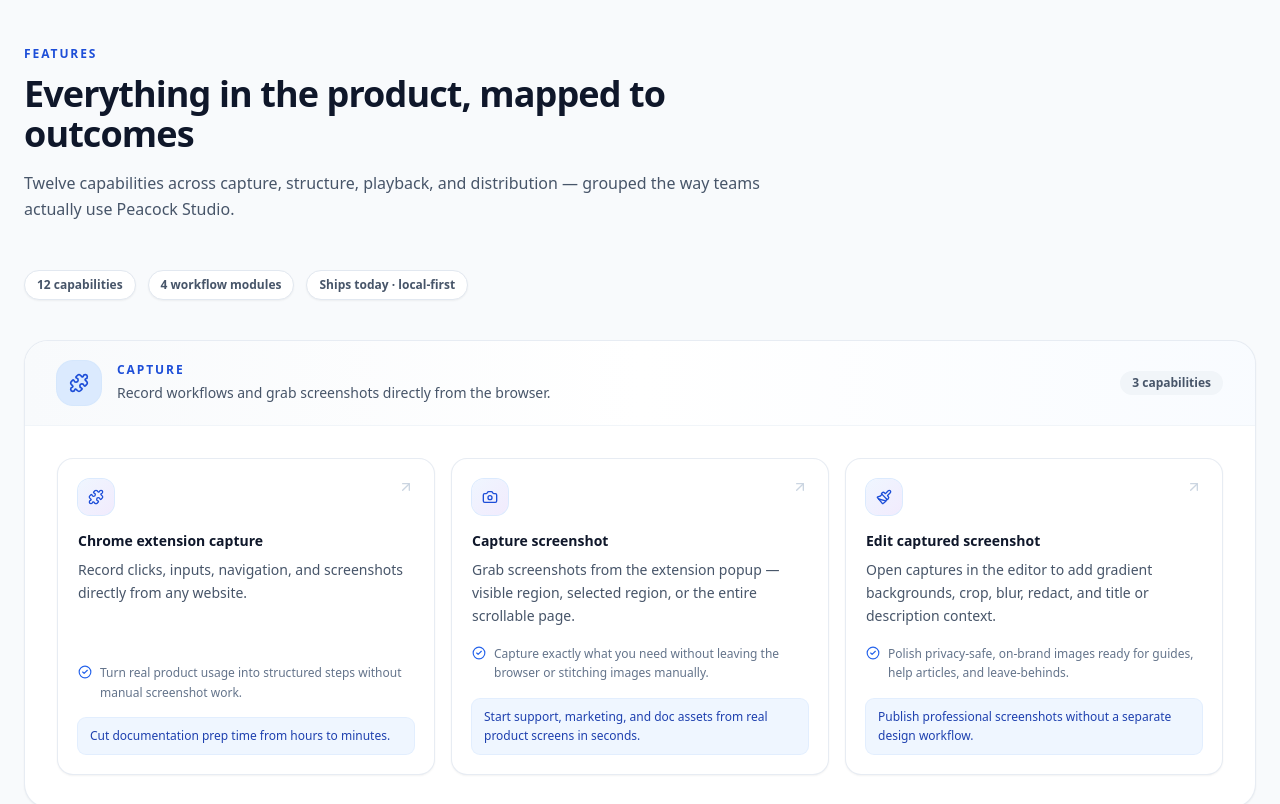
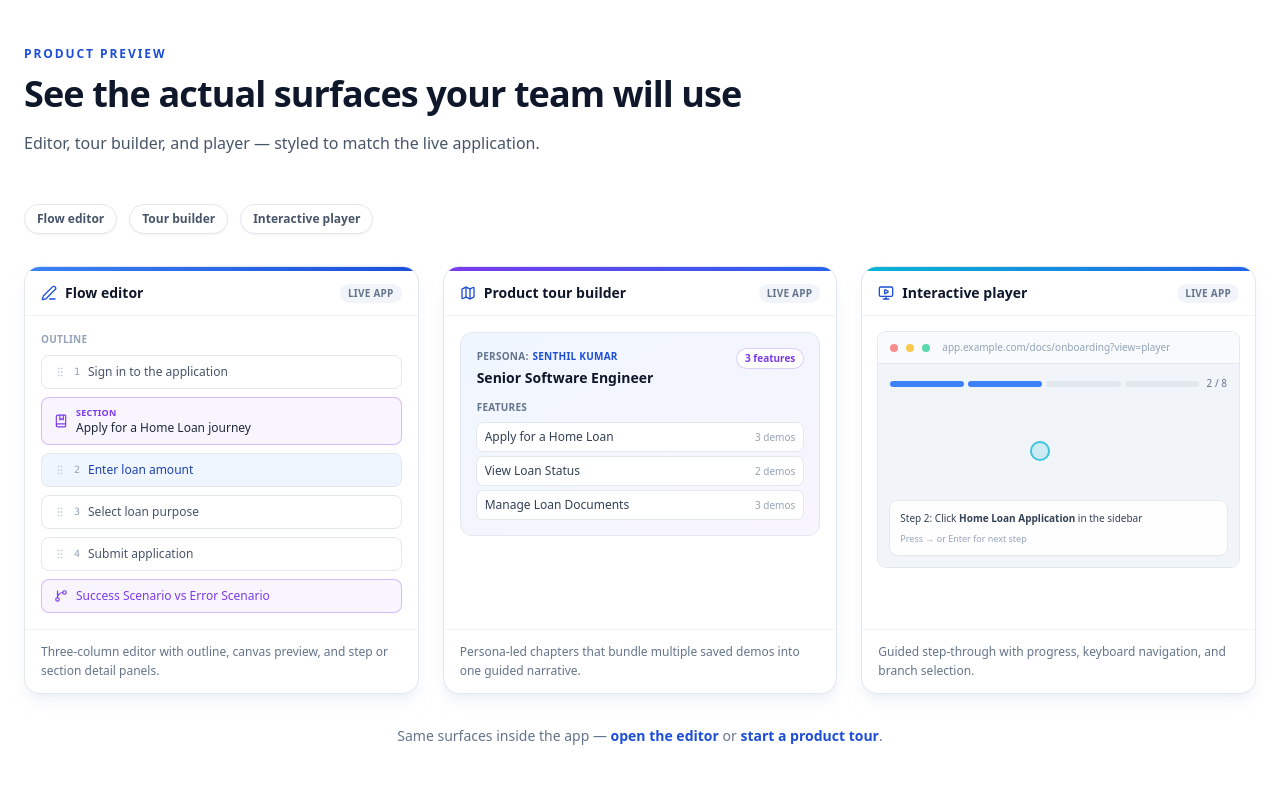
Before and after one commit to senthilkumar979/peacock-studio, a React (Vite) app in the folder packages/app/: page /landing in a window 1280 px wide. Shown: the part 2640-3444 px from the top of the page. Built offline with nearby package versions, Linux system fonts and the light colour scheme; what @react-pdf/renderer would draw is missing.

Commit message:
Updated preview section content

```diff
--- a/packages/app/src/pages/Landing.tsx
+++ b/packages/app/src/pages/Landing.tsx
@@ -74,12 +74,12 @@
         <Suspense fallback={<BelowFoldFallback />}>
           <ProblemSection />
           <SolutionSection />
+          <PreviewSection />
           <FeaturesSection />
           <WorkflowSection />
           <AutomationSection />
           <ComparisonSection />
           <PlatformComparisonSection />
-          <PreviewSection />
           {/* <TestimonialsSection /> */}
           <FAQSection />
           <CTASection />
--- /dev/null
+++ b/packages/app/src/pages/landing/PreviewCard.tsx
@@ -0,0 +1,54 @@
+import type { ReactNode } from 'react';
+import { motion } from 'framer-motion';
+import type { LucideIcon } from 'lucide-react';
+
+interface PreviewCardProps {
+  label: string;
+  caption: string;
+  icon: LucideIcon;
+  accentClass: string;
+  index: number;
+  children: ReactNode;
+}
+
+export const PreviewCard = ({
+  label,
+  caption,
+  icon: Icon,
+  accentClass,
+  index,
+  children,
+}: PreviewCardProps) => (
+  <motion.article
+    initial={{ opacity: 0, y: 20 }}
+    whileInView={{ opacity: 1, y: 0 }}
+    viewport={{ once: true, amount: 0.35 }}
+    transition={{ delay: index * 0.08, duration: 0.4 }}
+    whileHover={{ y: -4 }}
+    className="flex flex-col overflow-hidden rounded-2xl border border-slate-200 bg-white shadow-lg shadow-slate-200/50 transition-shadow hover:shadow-xl hover:shadow-slate-200/60"
+  >
+    <div className={accentClass} />
+    <div className="flex items-center justify-between gap-3 border-b border-slate-100 px-4 py-3">
+      <div className="flex items-center gap-2">
+        <Icon className="h-4 w-4 text-peacock-700" aria-hidden />
+        <p className="text-sm font-semibold text-slate-900">{label}</p>
+      </div>
+      <span className="rounded-full bg-slate-100 px-2 py-0.5 text-[10px] font-semibold uppercase tracking-wide text-slate-500">
+        Live app
+      </span>
+    </div>
+    <div className="flex-1">{children}</div>
+    <p className="border-t border-slate-100 px-4 py-3 text-xs leading-relaxed text-slate-500">
+      {caption}
+    </p>
+  </motion.article>
+);
+
+export const PreviewBrowserChrome = ({ url }: { url: string }) => (
+  <div className="flex items-center gap-2 border-b border-slate-200 bg-slate-50 px-3 py-2">
+    <span className="h-2 w-2 rounded-full bg-red-400/80" aria-hidden />
+    <span className="h-2 w-2 rounded-full bg-amber-400/80" aria-hidden />
+    <span className="h-2 w-2 rounded-full bg-emerald-400/80" aria-hidden />
+    <span className="ml-1 truncate text-[10px] text-slate-400">{url}</span>
+  </div>
+);
--- a/packages/app/src/pages/landing/PreviewSection.tsx
+++ b/packages/app/src/pages/landing/PreviewSection.tsx
@@ -1,30 +1,15 @@
-import type { ReactNode } from 'react';
 import { motion } from 'framer-motion';
-import { GitBranch, Map, MonitorPlay } from 'lucide-react';
+import { Map, MonitorPlay, PenLine } from 'lucide-react';
+import { Link } from 'react-router-dom';
 import { LandingSectionShell } from './LandingSectionShell';
+import { PreviewCard } from './PreviewCard';
+import {
+  FlowEditorPreviewMock,
+  PlayerPreviewMock,
+  TourBuilderPreviewMock,
+} from './PreviewSectionMocks';
 
-interface PreviewCardProps {
-  label: string;
-  icon: typeof MonitorPlay;
-  accentClass: string;
-  children: ReactNode;
-}
-
-const PreviewCard = ({ label, icon: Icon, accentClass, children }: PreviewCardProps) => (
-  <motion.article
-    initial={{ opacity: 0, y: 20 }}
-    whileInView={{ opacity: 1, y: 0 }}
-    viewport={{ once: true, amount: 0.35 }}
-    className="overflow-hidden rounded-2xl border border-slate-200 bg-white shadow-lg shadow-slate-200/50"
-  >
-    <div className={accentClass} />
-    <div className="flex items-center gap-2 border-b border-slate-100 px-4 py-3">
-      <Icon className="h-4 w-4 text-peacock-700" aria-hidden />
-      <p className="text-sm font-semibold text-slate-900">{label}</p>
-    </div>
-    {children}
-  </motion.article>
-);
+const PREVIEW_SURFACES = ['Flow editor', 'Tour builder', 'Interactive player'] as const;
 
 export const PreviewSection = () => (
   <LandingSectionShell
@@ -33,77 +18,64 @@
     title="See the actual surfaces your team will use"
     description="Editor, tour builder, and player — styled to match the live application."
   >
+    <div className="mb-8 flex flex-wrap gap-3">
+      {PREVIEW_SURFACES.map((surface) => (
+        <span
+          key={surface}
+          className="rounded-full border border-slate-200 bg-white px-3 py-1.5 text-xs font-semibold text-slate-600 shadow-sm"
+        >
+          {surface}
+        </span>
+      ))}
+    </div>
+
     <div className="grid gap-6 lg:grid-cols-3">
       <PreviewCard
         label="Flow editor"
-        icon={MonitorPlay}
+        caption="Three-column editor with outline, canvas preview, and step or section detail panels."
+        icon={PenLine}
         accentClass="h-1 bg-gradient-to-r from-peacock-500 to-peacock-700"
+        index={0}
       >
-        <div className="space-y-2 p-4">
-          {['Sign in to dashboard', 'Open settings panel', 'Configure workspace'].map((step, i) => (
-            <div
-              key={step}
-              className={
-                i === 1
-                  ? 'flex items-center gap-3 rounded-lg border border-peacock-300 bg-peacock-50 px-3 py-2 text-xs text-peacock-800'
-                  : 'flex items-center gap-3 rounded-lg border border-slate-200 bg-white px-3 py-2 text-xs text-slate-600'
-              }
-            >
-              <span className="font-mono text-[10px] text-slate-400">{i + 1}</span>
-              {step}
-            </div>
-          ))}
-          <div className="mt-2 flex items-center gap-2 rounded-lg border border-brand-violet/30 bg-brand-violet/5 px-3 py-2 text-xs text-brand-violet">
-            <GitBranch className="h-3.5 w-3.5" aria-hidden />
-            Branch: Admin vs Member setup
-          </div>
-        </div>
+        <FlowEditorPreviewMock />
       </PreviewCard>
 
       <PreviewCard
         label="Product tour builder"
+        caption="Persona-led chapters that bundle multiple saved demos into one guided narrative."
         icon={Map}
         accentClass="h-1 bg-gradient-to-r from-brand-violet to-peacock-600"
+        index={1}
       >
-        <div className="p-4">
-          <div className="rounded-xl border border-slate-200 bg-gradient-to-br from-peacock-50 to-brand-violet/5 p-4">
-            <p className="text-[10px] font-semibold uppercase tracking-wide text-peacock-700">Persona</p>
-            <p className="mt-1 text-sm font-semibold text-slate-900">Revenue Operations Lead</p>
-            <p className="mt-3 text-[10px] font-semibold uppercase tracking-wide text-slate-500">Features</p>
-            <div className="mt-2 space-y-1.5">
-              {['Pipeline setup', 'Reporting & analytics', 'Team permissions'].map((feature) => (
-                <div
-                  key={feature}
-                  className="rounded-md bg-white px-2 py-1.5 text-xs text-slate-700 ring-1 ring-slate-200"
-                >
-                  {feature}
-                </div>
-              ))}
-            </div>
-          </div>
-        </div>
+        <TourBuilderPreviewMock />
       </PreviewCard>
 
       <PreviewCard
         label="Interactive player"
+        caption="Guided step-through with progress, keyboard navigation, and branch selection."
         icon={MonitorPlay}
         accentClass="h-1 bg-gradient-to-r from-brand-cyan to-peacock-600"
+        index={2}
       >
-        <div className="p-4">
-          <div className="aspect-video rounded-lg bg-slate-100 ring-1 ring-slate-200">
-            <div className="flex h-full flex-col justify-between p-3">
-              <div className="flex gap-1">
-                <span className="h-1.5 flex-1 rounded-full bg-peacock-500" />
-                <span className="h-1.5 flex-1 rounded-full bg-slate-200" />
-                <span className="h-1.5 flex-1 rounded-full bg-slate-200" />
-              </div>
-              <div className="rounded-lg bg-white/90 p-2 text-[10px] text-slate-700 shadow-sm">
-                Step 2: Click <strong>Settings</strong> in the sidebar
-              </div>
-            </div>
-          </div>
-        </div>
+        <PlayerPreviewMock />
       </PreviewCard>
     </div>
+
+    <motion.p
+      initial={{ opacity: 0 }}
+      whileInView={{ opacity: 1 }}
+      viewport={{ once: true }}
+      className="mt-8 text-center text-sm text-slate-500"
+    >
+      Same surfaces inside the app —{' '}
+      <Link to="/editor" className="font-semibold text-peacock-700 hover:text-peacock-900">
+        open the editor
+      </Link>{' '}
+      or{' '}
+      <Link to="/tours/new" className="font-semibold text-peacock-700 hover:text-peacock-900">
+        start a product tour
+      </Link>
+      .
+    </motion.p>
   </LandingSectionShell>
 );
--- /dev/null
+++ b/packages/app/src/pages/landing/PreviewSectionMocks.tsx
@@ -0,0 +1,159 @@
+import { motion } from "framer-motion";
+import { BookMarked, GitBranch, GripVertical } from "lucide-react";
+import { PreviewBrowserChrome } from "./PreviewCard";
+
+export const FlowEditorPreviewMock = () => (
+  <div className="space-y-2 p-4">
+    <p className="text-[10px] font-semibold uppercase tracking-wide text-slate-400">
+      Outline
+    </p>
+    {[
+      {
+        type: "step" as const,
+        label: "Sign in to the application",
+        active: false,
+        step: 1,
+      },
+      { type: "section" as const, label: "Apply for a Home Loan journey" },
+      {
+        type: "step" as const,
+        label: "Enter loan amount",
+        active: true,
+        step: 2,
+      },
+      {
+        type: "step" as const,
+        label: "Select loan purpose",
+        active: false,
+        step: 3,
+      },
+      {
+        type: "step" as const,
+        label: "Submit application",
+        active: false,
+        step: 4,
+      },
+    ].map((item) =>
+      item.type === "section" ? (
+        <div
+          key={item.label}
+          className="flex items-center gap-2 rounded-lg border border-brand-violet/30 bg-brand-violet/5 px-3 py-2"
+        >
+          <BookMarked
+            className="h-3.5 w-3.5 shrink-0 text-brand-violet"
+            aria-hidden
+          />
+          <div className="min-w-0">
+            <p className="text-[9px] font-semibold uppercase tracking-wide text-brand-violet">
+              Section
+            </p>
+            <p className="text-xs font-medium text-slate-800">{item.label}</p>
+          </div>
+        </div>
+      ) : (
+        <div
+          key={item.label}
+          className={
+            item.active
+              ? "flex items-center gap-2 rounded-lg border border-peacock-300 bg-peacock-50 px-3 py-2 text-xs text-peacock-800"
+              : "flex items-center gap-2 rounded-lg border border-slate-200 bg-white px-3 py-2 text-xs text-slate-600"
+          }
+        >
+          <GripVertical
+            className="h-3 w-3 shrink-0 text-slate-300"
+            aria-hidden
+          />
+          <span className="font-mono text-[10px] text-slate-400">
+            {item.step}
+          </span>
+          {item.label}
+        </div>
+      ),
+    )}
+    <div className="flex items-center gap-2 rounded-lg border border-brand-violet/30 bg-brand-violet/5 px-3 py-2 text-xs text-brand-violet">
+      <GitBranch className="h-3.5 w-3.5 shrink-0" aria-hidden />
+      Success Scenario vs Error Scenario
+    </div>
+  </div>
+);
+
+export const TourBuilderPreviewMock = () => (
+  <div className="p-4">
+    <div className="rounded-xl border border-slate-200 bg-gradient-to-br from-peacock-50 to-brand-violet/5 p-4">
+      <div className="flex items-start justify-between gap-2">
+        <div>
+          <p className="text-[10px] font-semibold uppercase tracking-wide text-peacock-700">
+            <span className="text-[10px] font-semibold uppercase tracking-wide text-slate-500 mr-1">
+              Persona:
+            </span>
+            Senthil Kumar
+          </p>
+          <p className="mt-1 text-sm font-semibold text-slate-900">
+            Senior Software Engineer
+          </p>
+        </div>
+        <span className="rounded-full bg-white px-2 py-0.5 text-[10px] font-semibold text-brand-violet ring-1 ring-brand-violet/20">
+          3 features
+        </span>
+      </div>
+      <p className="mt-3 text-[10px] font-semibold uppercase tracking-wide text-slate-500">
+        Features
+      </p>
+      <div className="mt-2 space-y-1.5">
+        {[
+          { name: "Apply for a Home Loan", demos: 3 },
+          { name: "View Loan Status", demos: 2 },
+          { name: "Manage Loan Documents", demos: 3 },
+        ].map((feature) => (
+          <div
+            key={feature.name}
+            className="flex items-center justify-between rounded-md bg-white px-2 py-1.5 ring-1 ring-slate-200"
+          >
+            <span className="text-xs text-slate-700">{feature.name}</span>
+            <span className="text-[10px] font-medium text-slate-400">
+              {feature.demos} demos
+            </span>
+          </div>
+        ))}
+      </div>
+    </div>
+  </div>
+);
+
+export const PlayerPreviewMock = () => (
+  <div className="p-4">
+    <div className="overflow-hidden rounded-lg ring-1 ring-slate-200">
+      <PreviewBrowserChrome url="app.example.com/docs/onboarding?view=player" />
+      <div className="aspect-video bg-slate-100">
+        <div className="relative flex h-full flex-col justify-between p-3">
+          <div className="flex items-center justify-between gap-2">
+            <div className="flex flex-1 gap-1">
+              <span className="h-1.5 flex-1 rounded-full bg-peacock-500" />
+              <span className="h-1.5 flex-1 rounded-full bg-peacock-500" />
+              <span className="h-1.5 flex-1 rounded-full bg-slate-200" />
+              <span className="h-1.5 flex-1 rounded-full bg-slate-200" />
+            </div>
+            <span className="shrink-0 text-[10px] font-medium text-slate-500">
+              2 / 8
+            </span>
+          </div>
+          <motion.span
+            aria-hidden
+            className="absolute left-[42%] top-[38%] h-5 w-5 rounded-full border-2 border-brand-cyan bg-brand-cyan/20"
+            animate={{ scale: [1, 1.15, 1], opacity: [0.75, 1, 0.75] }}
+            transition={{ duration: 2.2, repeat: Infinity }}
+          />
+          <div className="rounded-lg bg-white/95 p-2.5 shadow-sm ring-1 ring-slate-200/80">
+            <p className="text-[10px] text-slate-700">
+              Step 2: Click <strong>Home Loan Application</strong> in the
+              sidebar
+            </p>
+            <p className="mt-1.5 text-[9px] font-medium text-slate-400">
+              Press → or Enter for next step
+            </p>
+          </div>
+        </div>
+      </div>
+    </div>
+  </div>
+);
```
